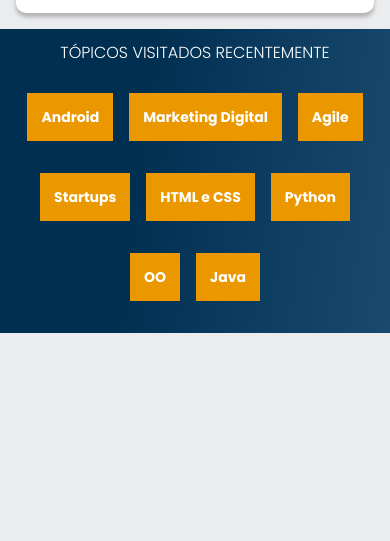
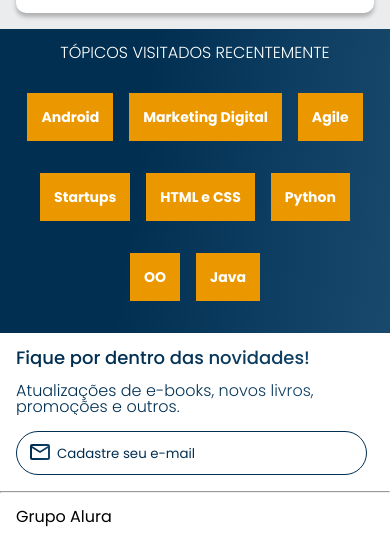
Before and after one commit to raqueloguedes/alura-books, a plain HTML site: page index.html in a window 390 px wide. Shown: the part 1468-2009 px from the top of the page. Before the commit the page ends 1801 px from the top, so only its background shows below. Drawn offline with nearby package versions, Linux system fonts and the light colour scheme.

Commit message:
mobile first ok

```diff
--- a/index.html
+++ b/index.html
@@ -189,6 +189,20 @@
         </ul>
     </section>
 
+
+    <section class="contato">
+        <h2 class="contato__titulo">Fique por dentro das novidades!</h2>
+        <p class="contato__texto">Atualizações de e-books, novos livros, promoções e outros.</p>
+        <input type="email" placeholder="Cadastre seu e-mail" class="contato__email">
+    </section>
+
+
+    <hr />
+
+    <footer class="rodapé">
+        <h2 class="rodapé__titulo">Grupo Alura</h2>
+    </footer>
+
     <script src="https://cdn.jsdelivr.net/npm/swiper@11/swiper-bundle.min.js"></script><!--carrosel-->
     <script>
         const swiper = new Swiper('.swiper', {
--- a/style.css
+++ b/style.css
@@ -2,6 +2,8 @@
 @import url("style/banner.css");
 @import url("style/carrossel.css");
 @import url("style/topicos.css");
+@import url("style/contato.css");
+@import url("style/rodapé.css");
 
 :root{
     --cor-de-fundo: #EBECEE;
--- /dev/null
+++ b/style/contato.css
@@ -0,0 +1,37 @@
+.contato {
+    background-color: var(--branco);
+    padding: 1em;
+}
+
+.contato__titulo,
+.contato__texto {
+    background: var(--azul-degrade);
+    -webkit-background-clip: text;
+    -webkit-text-fill-color: transparent;
+    background-clip: text;
+}
+
+.contato__titulo {
+    font-size: 18px;
+    font-weight: 500;
+}
+
+.contato__texto {
+    font-weight: 300;
+    margin: 1em 0;
+}
+
+.contato__email {
+    padding: 1em;
+    border: 1px solid var(--azul);
+    border-radius: 24px;
+    width: 90%;
+    color: var(--azul);
+}
+
+.contato__email::placeholder {
+    font-family: var(--fonte-principal);
+    color: var(--azul);
+    background: url("../img/Email.svg") no-repeat;
+    padding-left: 2em;
+}
--- /dev/null
+++ b/style/rodapé.css
@@ -0,0 +1,8 @@
+hr {
+    margin: 0;
+}
+
+.rodapé {
+    background-color: var(--branco);
+    padding: 1em;
+}
```
